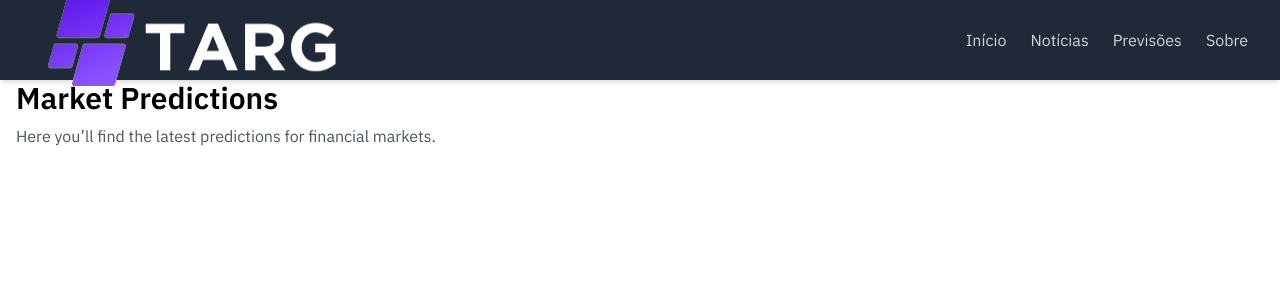
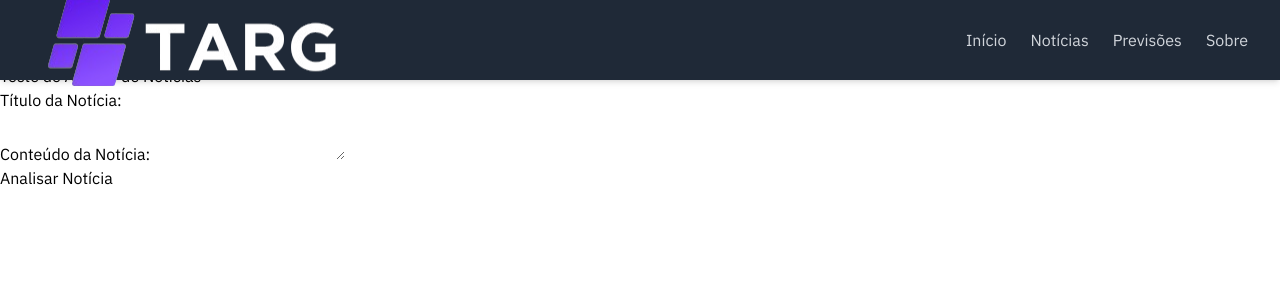
Before and after one commit to Vitoreism/TARG, a Next.js app in the folder frontend/: page /predictions in a window 1280 px wide. Shown: the top 300 px of the page. Built offline with nearby package versions, Linux system fonts and the light colour scheme; no server answers.

Commit message:
test page

```diff
--- /dev/null
+++ b/frontend/src/app/api.js
@@ -0,0 +1,92 @@
+// Definir a URL base da API usando a variável de ambiente
+const API_BASE_URL = process.env.NEXT_PUBLIC_API_BASE_URL || 'http://localhost:8000';
+
+// Função para lidar com erros da API
+const handleError = async (response) => {
+  if (!response.ok) {
+    const errorData = await response.json();
+    throw new Error(errorData.message || 'Erro na requisição à API');
+  }
+};
+
+// Função para analisar notícias
+export const analyzeNews = async (title, content) => {
+  try {
+    const response = await fetch(`${API_BASE_URL}/analyze-news`, {
+      method: 'POST',
+      headers: {
+        'Content-Type': 'application/json',
+      },
+      body: JSON.stringify({ title, content }),
+    });
+    await handleError(response);
+    const data = await response.json();
+    return data.analysis;
+  } catch (error) {
+    throw new Error(`Erro ao analisar a notícia: ${error.message}`);
+  }
+};
+
+// Função para obter previsão (exemplo: previsão de dados financeiros)
+export const getPrevision = async () => {
+  try {
+    const response = await fetch(`${API_BASE_URL}/get-prevision`);
+    await handleError(response);
+    const data = await response.json();
+    return data;
+  } catch (error) {
+    throw new Error(`Erro ao obter previsão: ${error.message}`);
+  }
+};
+
+// Função para obter dados de ações (BBAS3)
+export const getStockData = async () => {
+  try {
+    const response = await fetch(`${API_BASE_URL}/stock`);
+    await handleError(response);
+    const data = await response.json();
+    return data;
+  } catch (error) {
+    throw new Error(`Erro ao obter dados de ações: ${error.message}`);
+  }
+};
+
+// Função para obter dados técnicos em um intervalo de datas
+export const getTechnicalData = async (startDate, endDate) => {
+  try {
+    const params = new URLSearchParams();
+    if (startDate) params.append('start_date', startDate);
+    if (endDate) params.append('end_date', endDate);
+
+    const response = await fetch(`${API_BASE_URL}/technical-data?${params.toString()}`);
+    await handleError(response);
+    const data = await response.json();
+    return data;
+  } catch (error) {
+    throw new Error(`Erro ao obter dados técnicos: ${error.message}`);
+  }
+};
+
+// Função para obter dados fundamentalistas de um ano específico
+export const getFundamentalData = async (year) => {
+  try {
+    const response = await fetch(`${API_BASE_URL}/fundamental-data?year=${year}`);
+    await handleError(response);
+    const data = await response.json();
+    return data;
+  } catch (error) {
+    throw new Error(`Erro ao obter dados fundamentalistas: ${error.message}`);
+  }
+};
+
+// Função para obter indicadores de uma ação (exemplo: RSI, MACD, etc.)
+export const getIndicators = async (stockSymbol) => {
+  try {
+    const response = await fetch(`${API_BASE_URL}/indicators?symbol=${stockSymbol}`);
+    await handleError(response);
+    const data = await response.json();
+    return data;
+  } catch (error) {
+    throw new Error(`Erro ao obter indicadores: ${error.message}`);
+  }
+};
--- a/frontend/src/app/predictions/page.js
+++ b/frontend/src/app/predictions/page.js
@@ -1,10 +1,61 @@
-export default function PredictionsPage() {
-    return (
-      <section className="p-4">
-        <h1 className="text-3xl font-bold">Market Predictions</h1>
-        <p className="mt-2 text-gray-600">
-          Here you’ll find the latest predictions for financial markets.
-        </p>
-      </section>
-    );
-  }
+'use client';
+
+import { useState } from 'react';
+import { analyzeNews } from '../api'; // Supondo que a função analyzeNews esteja em um arquivo chamado api.js
+
+const TestPage = () => {
+  const [title, setTitle] = useState('');
+  const [content, setContent] = useState('');
+  const [analysis, setAnalysis] = useState(null);
+  const [error, setError] = useState(null);
+
+  const handleSubmit = async (e) => {
+    e.preventDefault();
+    try {
+      const result = await analyzeNews(title, content);
+      setAnalysis(result);
+      setError(null); // Limpar qualquer erro anterior
+    } catch (err) {
+      setError(err.message);
+      setAnalysis(null); // Limpar análise anterior em caso de erro
+    }
+  };
+
+  return (
+    <div>
+      <h1>Teste de Análise de Notícias</h1>
+      <form onSubmit={handleSubmit}>
+        <div>
+          <label htmlFor="title">Título da Notícia:</label>
+          <input
+            type="text"
+            id="title"
+            value={title}
+            onChange={(e) => setTitle(e.target.value)}
+            required
+          />
+        </div>
+        <div>
+          <label htmlFor="content">Conteúdo da Notícia:</label>
+          <textarea
+            id="content"
+            value={content}
+            onChange={(e) => setContent(e.target.value)}
+            required
+          />
+        </div>
+        <button type="submit">Analisar Notícia</button>
+      </form>
+
+      {error && <p style={{ color: 'red' }}>Erro: {error}</p>}
+      {analysis && (
+        <div>
+          <h3>Resultado da Análise:</h3>
+          <p>{analysis}</p>
+        </div>
+      )}
+    </div>
+  );
+};
+
+export default TestPage;
```
